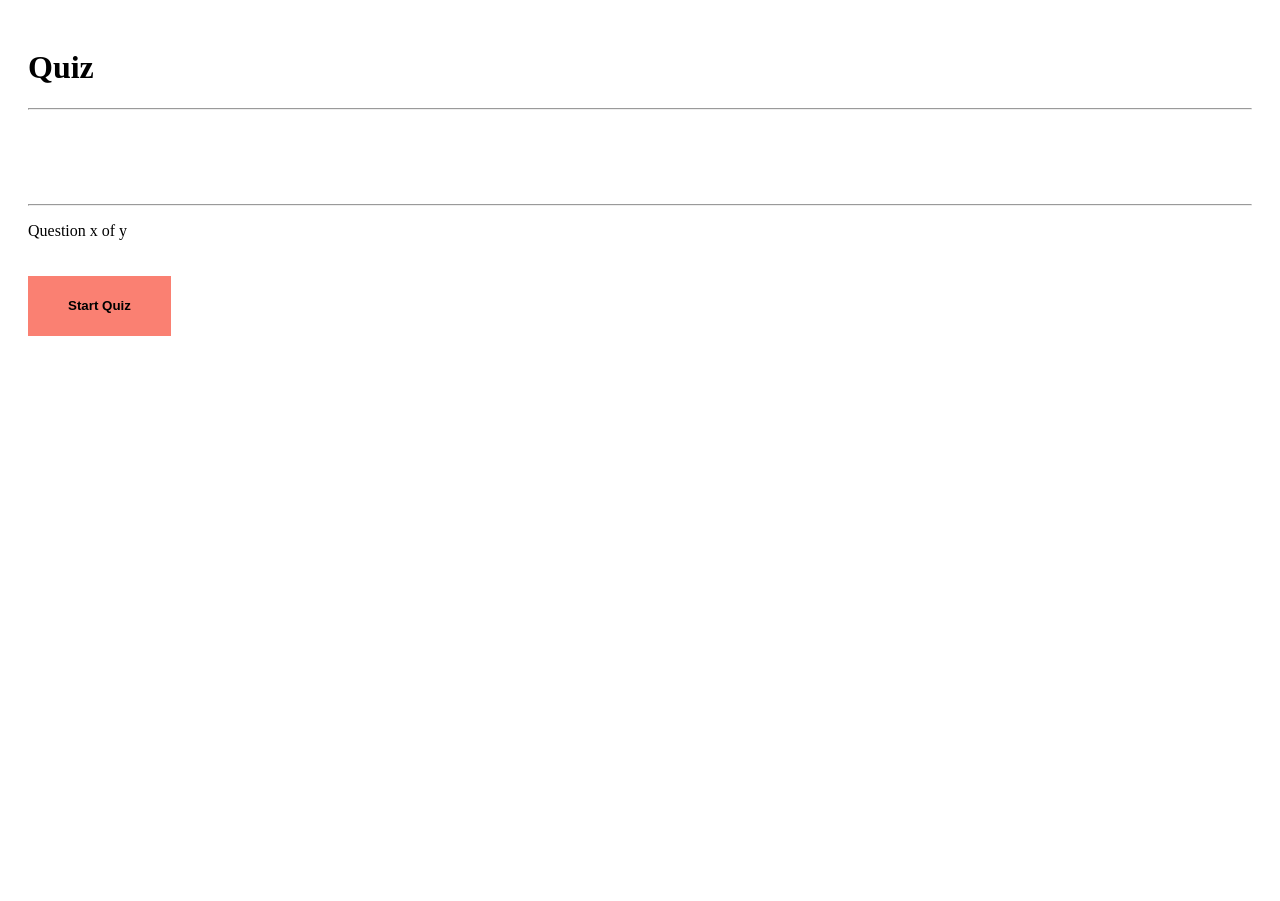
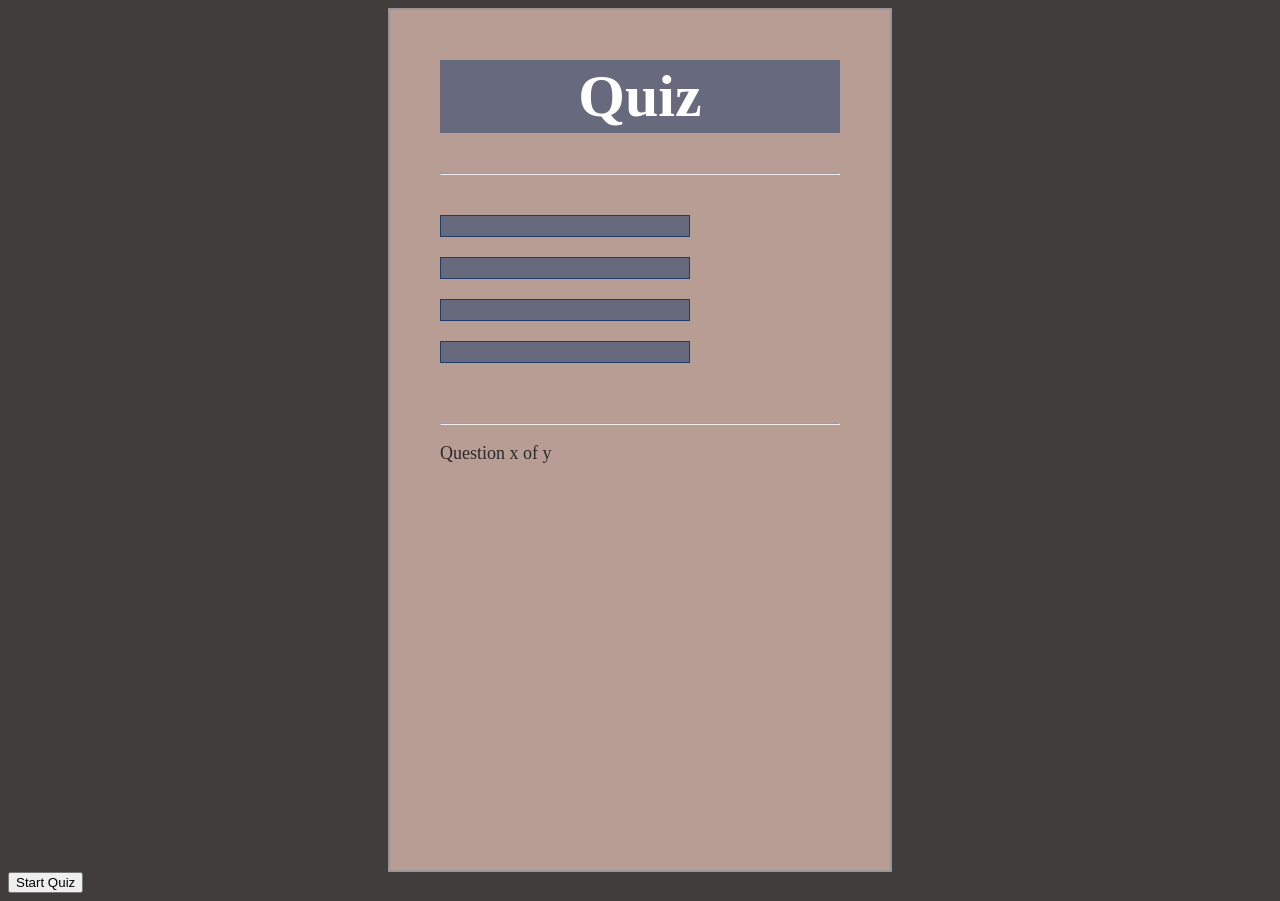
Before and after one commit to TheCoaxial/HW-04-web-apis, a plain HTML site: page index.html in a window 1280 px wide. Before the commit the page ends 800 px from the top, so only its background shows below. Drawn offline with Linux system fonts and the light colour scheme.

Commit message:
Overhaul of styling

```diff
--- a/style.css
+++ b/style.css
@@ -1,16 +1,65 @@
-body{
-    padding: 20px;
+body {
+    background-color: #413D3D;
 }
 
-button{
-    margin-top: 20px;
-    line-height: 60px;
-    font-weight: bold;
-    padding: 0 40px;
-    background: salmon;
-    border: none;
+.grid {
+    width: 400px;
+    height: 800px;
+    margin: 0 auto;
+    background-color: #B79D94;
+    padding: 10px 50px 50px 50px;
+    border: 2px solid #969696;
+
 }
 
-button:hover{
-    background: lightsalmon;
+.grid h1 {
+    font-family: "sans-serif";
+    background-color: #67697C;
+    font-size: 60px;
+    text-align: center;
+    color: #ffffff;
+    padding: 2px 0px;
+
 }
+
+#score, #timeLeft {
+    color:#ffffff;
+    ;
+    text-align: center;
+    font-size: 30px;
+}
+
+
+.grid #question {
+    font-family: "monospace";
+    font-size: 30px;
+    color: #01BBFF;
+}
+
+.buttons {
+    margin-top: 30px;
+}
+
+#btn0, #btn1, #btn2, #btn3 {
+    background-color: #67697C;
+    width: 250px;
+    font-size: 20px;
+    color: #fff;
+    border: 1px solid #1D3C6A;
+    margin: 10px 40px 10px 0px;
+    padding: 10px 10px;
+}
+
+#btn0:hover, #btn1:hover, #btn2:hover, #btn3:hover {
+    cursor: pointer;
+    background-color: #253D5B;
+}
+
+#btn0:focus, #btn1:focus, #btn2:focus, #btn3:focus {
+    outline: 0;
+}
+
+#progress {
+    color: #2b2b2b;
+    font-size: 18px;
+}
```
